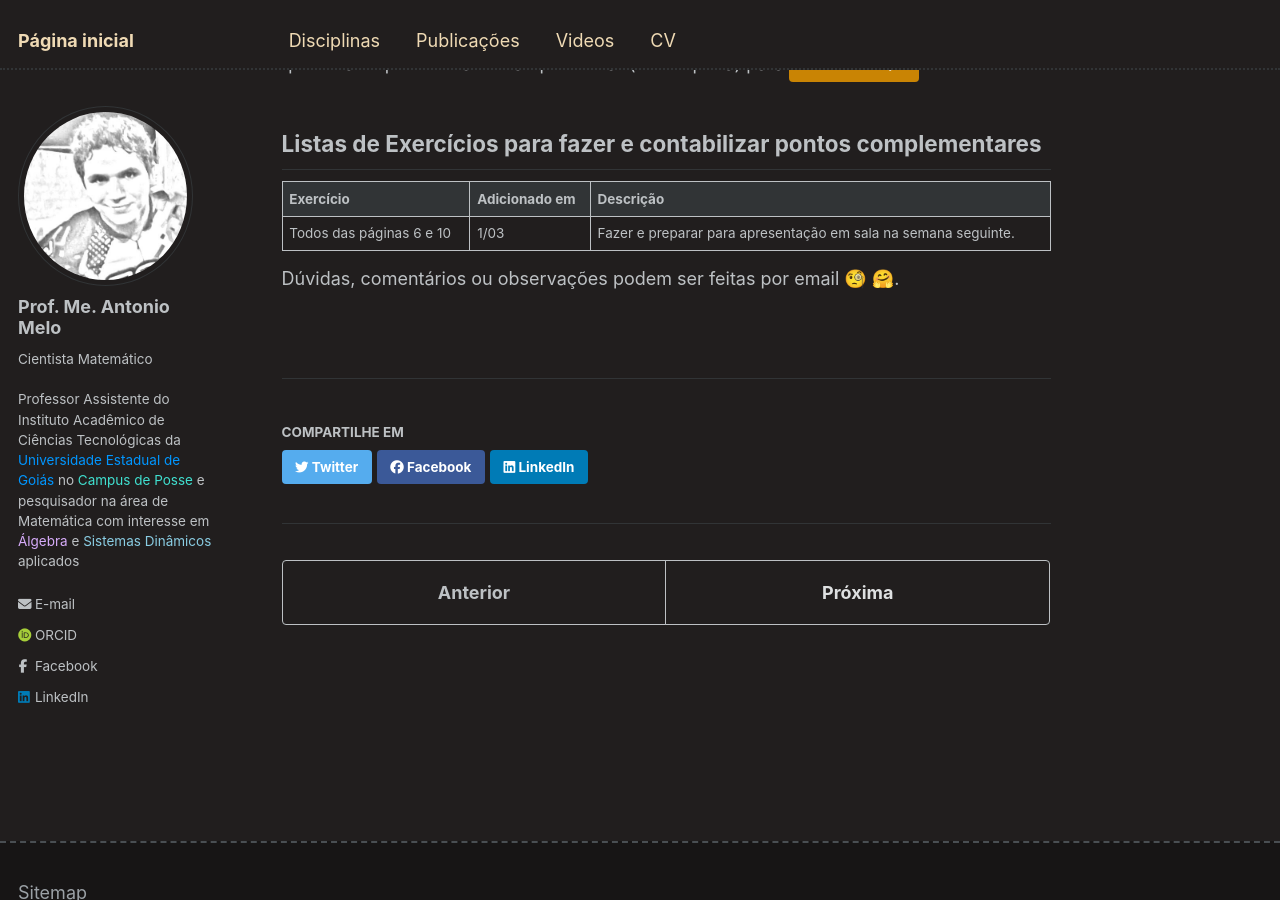
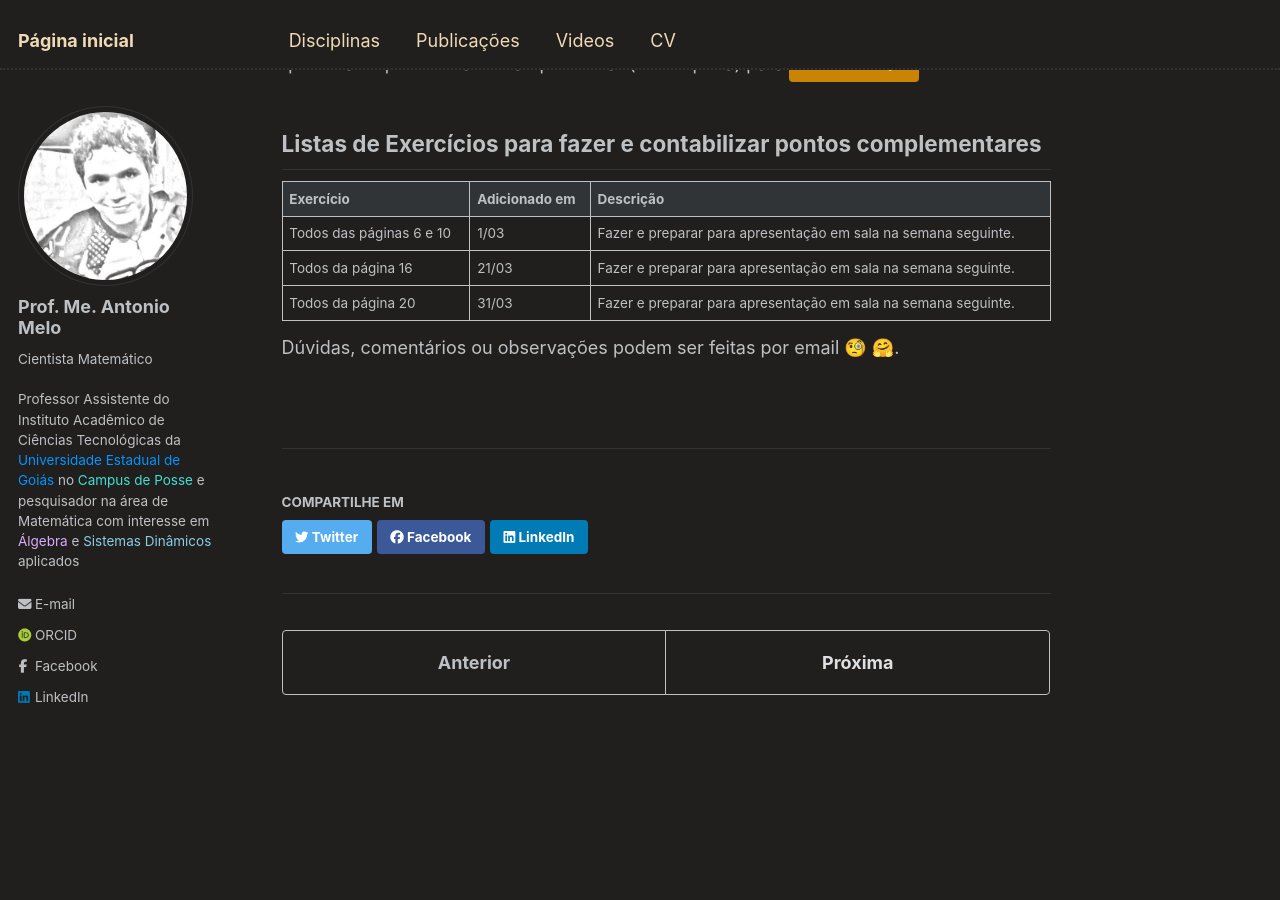
Before and after one commit to antmelo/antmelo.github.io, a Jekyll site: the page built from _teaching/2025-1-fundamentos.md, in a window 1280 px wide and 900 px high, scrolled down 1178 px. Built offline with Jekyll 4.4.1, drawn with Linux system fonts in a browser that asks for light colours; some web fonts are replaced.

Commit message:
Update 2025-1-fundamentos.md

```diff
--- a/_teaching/2025-1-fundamentos.md
+++ b/_teaching/2025-1-fundamentos.md
@@ -38,6 +38,7 @@ lógicas; Lógica de predicados. Aplicações de lógica de predicados.
 | Exercício           | Adicionado em   |              Descrição                                                |
 | --------         | ------ | ------------------------------------------------------------ |
 | Todos das páginas 6 e 10 | 1/03   | Fazer e preparar para apresentação em sala na semana seguinte.   |
-
+| Todos da página 16  | 21/03   | Fazer e preparar para apresentação em sala na semana seguinte.   |
+| Todos da página 20  | 31/03   | Fazer e preparar para apresentação em sala na semana seguinte.   |
 
    Dúvidas, comentários ou observações podem ser feitas por email &#129488; &#129303;.
```
